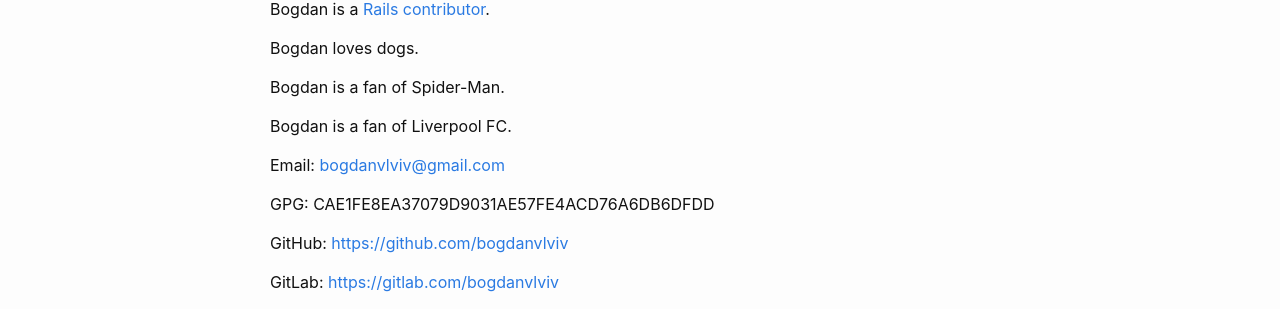
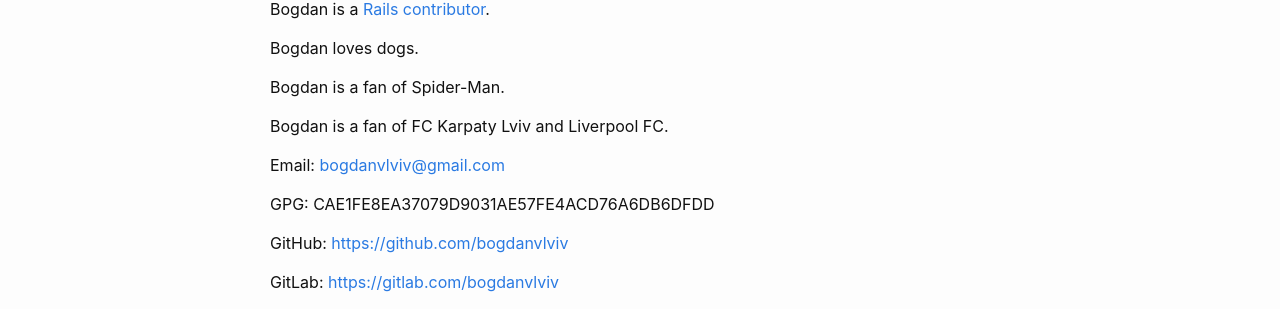
Before and after one commit to crowdpro3/bogdanvlviv.github.io, a Jekyll site: the page built from about.html, in a window 1280 px wide. Shown: the part 245-554 px from the top of the page. Built offline with Jekyll 4.4.1, drawn with Linux system fonts in a browser that asks for light colours.

Commit message:
Add FC Karpaty Lviv to about page

```diff
--- a/about.html
+++ b/about.html
@@ -24,7 +24,7 @@
 </p>
 
 <p>
-  Bogdan is a fan of Liverpool FC.
+  Bogdan is a fan of FC Karpaty Lviv and Liverpool FC.
 </p>
 
 <p>
```
